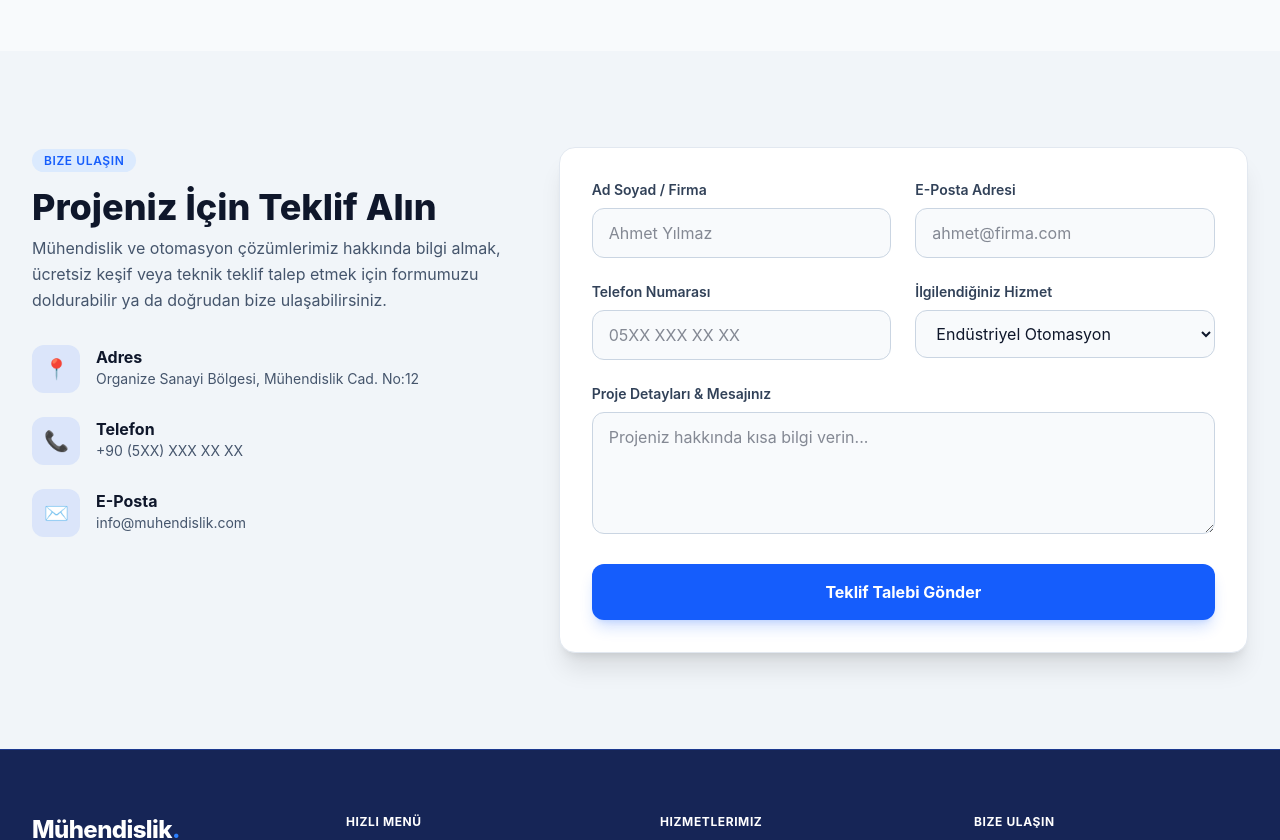
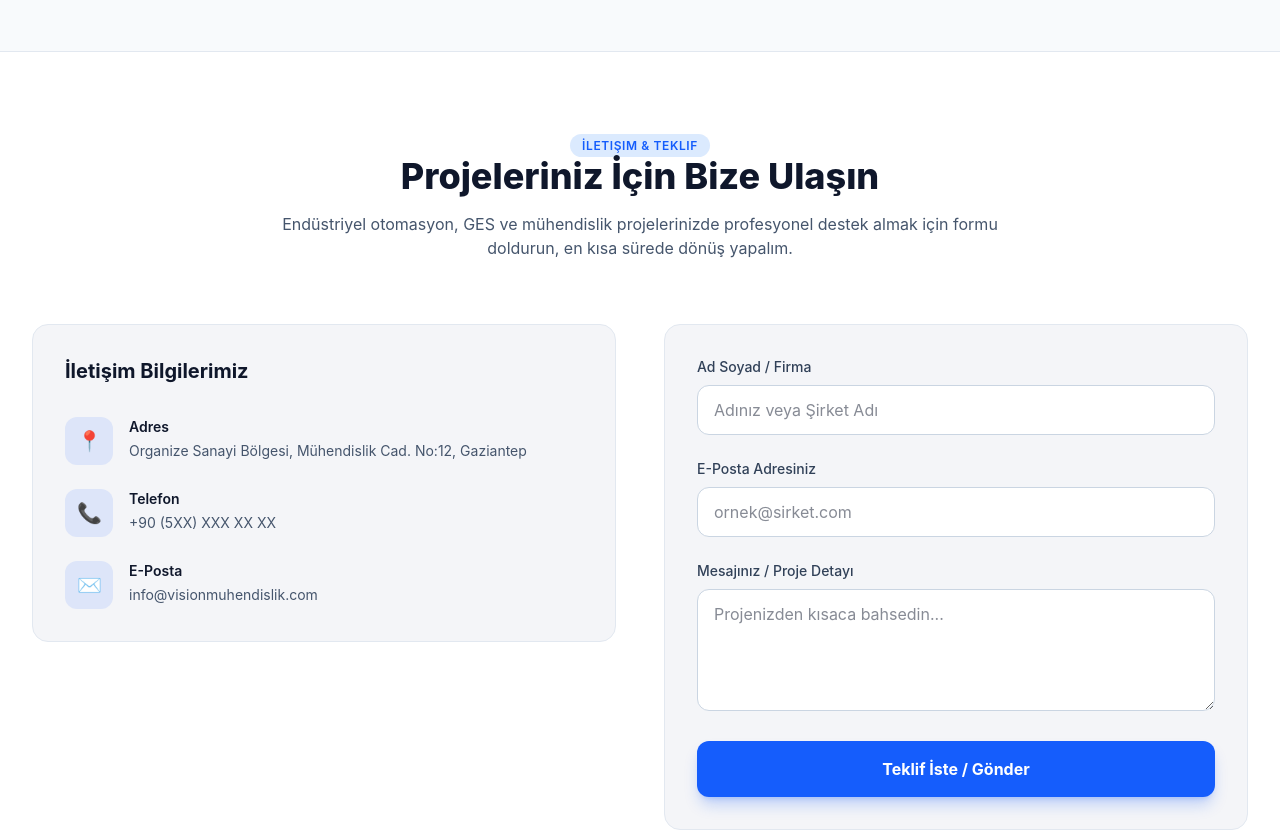
Before and after one commit to 7aslan/vision-site, a React (Vite) app: page / in a window 1280 px wide. Shown: the part 1920-2760 px from the top of the page. Built offline with nearby package versions, Linux system fonts and the light colour scheme.

Commit message:
add: contact api key for bid communication

```diff
--- a/src/components/Contact.jsx
+++ b/src/components/Contact.jsx
@@ -1,150 +1,161 @@
 import React, { useState } from 'react';
 
 export default function Contact() {
-  const [formData, setFormData] = useState({
-    name: '',
-    email: '',
-    phone: '',
-    service: 'Endüstriyel Otomasyon',
-    message: ''
+  const [submitted, setSubmitted] = useState(false);
+  const [loading, setLoading] = useState(false);
+
+  const handleSubmit = async (e) => {
+    e.preventDefault();
+    setLoading(true);
+
+    const formData = new FormData(e.target);
+
+    // Web3Forms API'ye gönderim
+    try {
+      const response = await fetch("https://api.web3forms.com/submit", {
+        method: "POST",
+        body: formData
       });
 
-  const handleSubmit = (e) => {
-    e.preventDefault();
-    alert('Mesajınız başarıyla alındı. En kısa sürede sizinle iletişime geçeceğiz!');
-    // İleride burayı EmailJS veya kendi backend servisinize bağlayabiliriz.
+      const data = await response.json();
+
+      if (data.success) {
+        setSubmitted(true);
+        setLoading(false);
+        e.target.reset();
+      } else {
+        setLoading(false);
+        alert("Bir hata oluştu. Lütfen tekrar deneyin.");
+      }
+    } catch (error) {
+      setLoading(false);
+      alert("Bağlantı hatası oluştu.");
+    }
   };
 
   return (
-    <section id="contact" className="py-24 bg-slate-100 dark:bg-slate-900 transition-colors duration-300">
+    <section id="contact" className="py-20 bg-white dark:bg-slate-900 transition-colors duration-300 border-t border-slate-200 dark:border-slate-800">
       <div className="max-w-7xl mx-auto px-4 sm:px-6 lg:px-8">
 
-        <div className="grid grid-cols-1 lg:grid-cols-12 gap-12 items-start">
-
-          {/* Sol Kolon: İletişim Bilgileri ve Güven Detayları */}
-          <div className="lg:col-span-5 space-y-8">
-            <div>
+        <div className="text-center max-w-3xl mx-auto space-y-4 mb-16">
           <span className="px-3 py-1 text-xs font-semibold uppercase tracking-wider text-blue-600 dark:text-blue-400 bg-blue-100 dark:bg-blue-900/40 rounded-full">
-                Bize Ulaşın
+            İletişim & Teklif
           </span>
-              <h2 className="text-3xl sm:text-4xl font-extrabold text-slate-900 dark:text-white mt-4">
-                Projeniz İçin Teklif Alın
+          <h2 className="text-3xl sm:text-4xl font-extrabold text-slate-900 dark:text-white">
+            Projeleriniz İçin Bize Ulaşın
           </h2>
-              <p className="text-slate-600 dark:text-slate-400 mt-2 leading-relaxed">
-                Mühendislik ve otomasyon çözümlerimiz hakkında bilgi almak, ücretsiz keşif veya teknik teklif talep etmek için formumuzu doldurabilir ya da doğrudan bize ulaşabilirsiniz.
+          <p className="text-slate-600 dark:text-slate-300 text-base">
+            Endüstriyel otomasyon, GES ve mühendislik projelerinizde profesyonel destek almak için formu doldurun, en kısa sürede dönüş yapalım.
           </p>
         </div>
 
+        <div className="grid grid-cols-1 lg:grid-cols-2 gap-12 items-start">
+
+          {/* Sol Taraf: İletişim Bilgileri */}
+          <div className="space-y-8 bg-[#f4f5f8] dark:bg-slate-950 p-8 rounded-2xl border border-slate-200 dark:border-slate-800">
+            <h3 className="text-xl font-bold text-slate-900 dark:text-white">
+              İletişim Bilgilerimiz
+            </h3>
+
             <div className="space-y-6">
               <div className="flex items-start space-x-4">
-                <div className="w-12 h-12 rounded-xl bg-blue-600/10 dark:bg-blue-500/20 flex items-center justify-center text-blue-600 dark:text-blue-400 font-bold text-xl flex-shrink-0">
+                <div className="w-12 h-12 rounded-xl bg-blue-600/10 dark:bg-blue-500/20 flex items-center justify-center text-blue-600 dark:text-blue-400 text-xl font-bold shrink-0">
                   📍
                 </div>
                 <div>
-                  <h4 className="text-base font-bold text-slate-900 dark:text-white">Adres</h4>
-                  <p className="text-sm text-slate-600 dark:text-slate-400">Organize Sanayi Bölgesi, Mühendislik Cad. No:12</p>
+                  <h4 className="text-sm font-semibold text-slate-900 dark:text-white">Adres</h4>
+                  <p className="text-sm text-slate-600 dark:text-slate-400 mt-1">Organize Sanayi Bölgesi, Mühendislik Cad. No:12, Gaziantep</p>
                 </div>
               </div>
 
               <div className="flex items-start space-x-4">
-                <div className="w-12 h-12 rounded-xl bg-blue-600/10 dark:bg-blue-500/20 flex items-center justify-center text-blue-600 dark:text-blue-400 font-bold text-xl flex-shrink-0">
+                <div className="w-12 h-12 rounded-xl bg-blue-600/10 dark:bg-blue-500/20 flex items-center justify-center text-blue-600 dark:text-blue-400 text-xl font-bold shrink-0">
                   📞
                 </div>
                 <div>
-                  <h4 className="text-base font-bold text-slate-900 dark:text-white">Telefon</h4>
-                  <p className="text-sm text-slate-600 dark:text-slate-400">+90 (5XX) XXX XX XX</p>
+                  <h4 className="text-sm font-semibold text-slate-900 dark:text-white">Telefon</h4>
+                  <p className="text-sm text-slate-600 dark:text-slate-400 mt-1">+90 (5XX) XXX XX XX</p>
                 </div>
               </div>
 
               <div className="flex items-start space-x-4">
-                <div className="w-12 h-12 rounded-xl bg-blue-600/10 dark:bg-blue-500/20 flex items-center justify-center text-blue-600 dark:text-blue-400 font-bold text-xl flex-shrink-0">
+                <div className="w-12 h-12 rounded-xl bg-blue-600/10 dark:bg-blue-500/20 flex items-center justify-center text-blue-600 dark:text-blue-400 text-xl font-bold shrink-0">
                   ✉️
                 </div>
                 <div>
-                  <h4 className="text-base font-bold text-slate-900 dark:text-white">E-Posta</h4>
-                  <p className="text-sm text-slate-600 dark:text-slate-400">info@muhendislik.com</p>
+                  <h4 className="text-sm font-semibold text-slate-900 dark:text-white">E-Posta</h4>
+                  <p className="text-sm text-slate-600 dark:text-slate-400 mt-1">info@visionmuhendislik.com</p>
                 </div>
               </div>
             </div>
           </div>
 
-          {/* Sağ Kolon: Teklif Formu */}
-          <div className="lg:col-span-7 bg-white dark:bg-slate-950 p-8 rounded-2xl shadow-xl border border-slate-200 dark:border-slate-800">
+          {/* Sağ Taraf: Form */}
+          <div className="bg-[#f4f5f8] dark:bg-slate-950 p-8 rounded-2xl border border-slate-200 dark:border-slate-800">
+            {submitted ? (
+              <div className="py-12 text-center space-y-4">
+                <div className="w-16 h-16 bg-emerald-100 dark:bg-emerald-900/40 text-emerald-600 dark:text-emerald-400 rounded-full flex items-center justify-center text-3xl mx-auto">
+                  ✓
+                </div>
+                <h3 className="text-2xl font-bold text-slate-900 dark:text-white">Mesajınız Alındı!</h3>
+                <p className="text-slate-600 dark:text-slate-300">
+                  Teklif talebiniz başarıyla bize ulaştı. En kısa sürede sizinle iletişime geçeceğiz.
+                </p>
+                <button
+                  onClick={() => setSubmitted(false)}
+                  className="mt-4 px-6 py-2.5 bg-blue-600 text-white font-medium rounded-xl hover:bg-blue-700 transition-colors"
+                >
+                  Yeni Mesaj Gönder
+                </button>
+              </div>
+            ) : (
               <form onSubmit={handleSubmit} className="space-y-6">
-              <div className="grid grid-cols-1 sm:grid-cols-2 gap-6">
-                <div>
-                  <label className="block text-sm font-semibold text-slate-700 dark:text-slate-300 mb-2">Ad Soyad / Firma</label>
+
+                {/* Web3Forms Access Key - Buraya kendi anahtarını yapıştıracaksın */}
+                <input type="hidden" name="apikey" value="9ab027ab-4903-465e-a215-62a4868ffa9f" />
+
+                <div className="space-y-2">
+                  <label className="block text-sm font-medium text-slate-700 dark:text-slate-300">Ad Soyad / Firma</label>
                   <input
                     type="text"
+                    name="name"
                     required
-                    className="w-full px-4 py-3 rounded-xl border border-slate-300 dark:border-slate-700 bg-slate-50 dark:bg-slate-900 text-slate-900 dark:text-white focus:outline-none focus:ring-2 focus:ring-blue-600"
-                    placeholder="Ahmet Yılmaz"
-                    value={formData.name}
-                    onChange={(e) => setFormData({...formData, name: e.target.value})}
+                    placeholder="Adınız veya Şirket Adı"
+                    className="w-full px-4 py-3 rounded-xl bg-white dark:bg-slate-900 border border-slate-300 dark:border-slate-700 text-slate-900 dark:text-white focus:outline-none focus:ring-2 focus:ring-blue-600"
                   />
                 </div>
 
-                <div>
-                  <label className="block text-sm font-semibold text-slate-700 dark:text-slate-300 mb-2">E-Posta Adresi</label>
+                <div className="space-y-2">
+                  <label className="block text-sm font-medium text-slate-700 dark:text-slate-300">E-Posta Adresiniz</label>
                   <input
                     type="email"
+                    name="email"
                     required
-                    className="w-full px-4 py-3 rounded-xl border border-slate-300 dark:border-slate-700 bg-slate-50 dark:bg-slate-900 text-slate-900 dark:text-white focus:outline-none focus:ring-2 focus:ring-blue-600"
-                    placeholder="ahmet@firma.com"
-                    value={formData.email}
-                    onChange={(e) => setFormData({...formData, email: e.target.value})}
-                  />
-                </div>
-              </div>
-
-              <div className="grid grid-cols-1 sm:grid-cols-2 gap-6">
-                <div>
-                  <label className="block text-sm font-semibold text-slate-700 dark:text-slate-300 mb-2">Telefon Numarası</label>
-                  <input
-                    type="tel"
-                    className="w-full px-4 py-3 rounded-xl border border-slate-300 dark:border-slate-700 bg-slate-50 dark:bg-slate-900 text-slate-900 dark:text-white focus:outline-none focus:ring-2 focus:ring-blue-600"
-                    placeholder="05XX XXX XX XX"
-                    value={formData.phone}
-                    onChange={(e) => setFormData({...formData, phone: e.target.value})}
+                    placeholder="ornek@sirket.com"
+                    className="w-full px-4 py-3 rounded-xl bg-white dark:bg-slate-900 border border-slate-300 dark:border-slate-700 text-slate-900 dark:text-white focus:outline-none focus:ring-2 focus:ring-blue-600"
                   />
                 </div>
 
-                <div>
-                  <label className="block text-sm font-semibold text-slate-700 dark:text-slate-300 mb-2">İlgilendiğiniz Hizmet</label>
-                  <select
-                    className="w-full px-4 py-3 rounded-xl border border-slate-300 dark:border-slate-700 bg-slate-50 dark:bg-slate-900 text-slate-900 dark:text-white focus:outline-none focus:ring-2 focus:ring-blue-600"
-                    value={formData.service}
-                    onChange={(e) => setFormData({...formData, service: e.target.value})}
-                  >
-                    <option>Endüstriyel Otomasyon</option>
-                    <option>Güneş Enerji Sistemleri (GES)</option>
-                    <option>AG-OG Elektrik Projeleri</option>
-                    <option>Proje Yönetimi & Danışmanlık</option>
-                    <option>Bina Elektrik Tesisatı</option>
-                    <option>Kablaj Mühendisliği</option>
-                  </select>
-                </div>
-              </div>
-
-              <div>
-                <label className="block text-sm font-semibold text-slate-700 dark:text-slate-300 mb-2">Proje Detayları & Mesajınız</label>
+                <div className="space-y-2">
+                  <label className="block text-sm font-medium text-slate-700 dark:text-slate-300">Mesajınız / Proje Detayı</label>
                   <textarea
+                    name="message"
                     rows="4"
                     required
-                  className="w-full px-4 py-3 rounded-xl border border-slate-300 dark:border-slate-700 bg-slate-50 dark:bg-slate-900 text-slate-900 dark:text-white focus:outline-none focus:ring-2 focus:ring-blue-600"
-                  placeholder="Projeniz hakkında kısa bilgi verin..."
-                  value={formData.message}
-                  onChange={(e) => setFormData({...formData, message: e.target.value})}
+                    placeholder="Projenizden kısaca bahsedin..."
+                    className="w-full px-4 py-3 rounded-xl bg-white dark:bg-slate-900 border border-slate-300 dark:border-slate-700 text-slate-900 dark:text-white focus:outline-none focus:ring-2 focus:ring-blue-600"
                   ></textarea>
                 </div>
 
                 <button
                   type="submit"
-                className="w-full py-4 bg-blue-600 hover:bg-blue-700 text-white font-bold rounded-xl shadow-lg shadow-blue-600/20 transition-all text-center"
+                  disabled={loading}
+                  className="w-full py-4 bg-blue-600 hover:bg-blue-700 text-white font-bold rounded-xl shadow-lg shadow-blue-600/25 transition-all text-center disabled:opacity-50"
                 >
-                Teklif Talebi Gönder
+                  {loading ? 'Gönderiliyor...' : 'Teklif İste / Gönder'}
                 </button>
               </form>
+            )}
           </div>
 
         </div>
```
Lines whose indentation alone changed are shown as unchanged.
